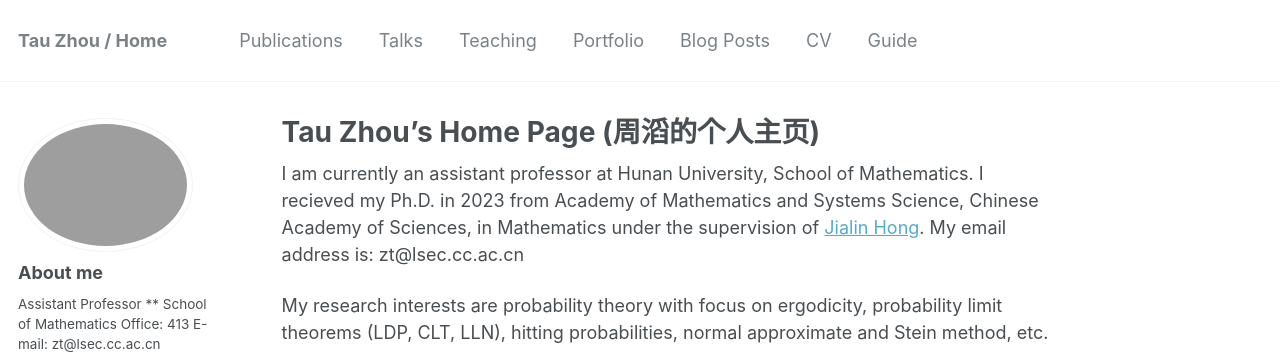
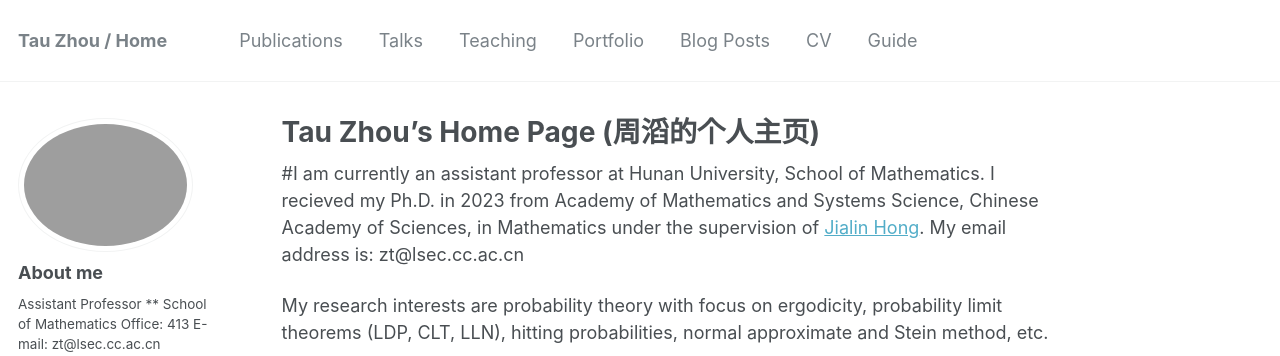
Before and after one commit to Tau-Zhou/Tau-Zhou.github.io, a Jekyll site: the page built from _pages/about.md, in a window 1280 px wide. Shown: the top 356 px of the page. Built offline with Jekyll 4.4.1, drawn with Linux system fonts in a browser that asks for light colours; some web fonts are replaced; formulas are drawn with MathJax 3.

```diff
--- a/_pages/about.md
+++ b/_pages/about.md
@@ -8,7 +8,8 @@ redirect_from:
   - /about.html
 ---
 
-I am currently an assistant professor at Hunan University, School of Mathematics. I recieved my Ph.D. in 2023 from Academy of Mathematics and Systems Science, Chinese Academy of Sciences, in Mathematics under the supervision of [Jialin Hong](http://www.cc.ac.cn/staff/hjl.html). My email address is: zt@lsec.cc.ac.cn
+#I am currently an assistant professor at Hunan University, School of Mathematics.
+I recieved my Ph.D. in 2023 from Academy of Mathematics and Systems Science, Chinese Academy of Sciences, in Mathematics under the supervision of [Jialin Hong](http://www.cc.ac.cn/staff/hjl.html). My email address is: zt@lsec.cc.ac.cn
 
 
 My research interests are probability theory with focus on ergodicity, probability limit theorems (LDP, CLT, LLN), hitting probabilities, normal approximate and Stein method, etc.
```
